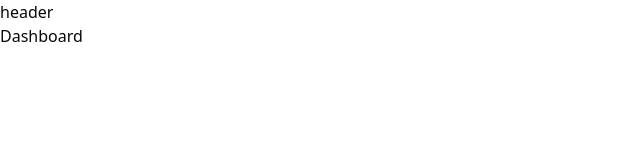
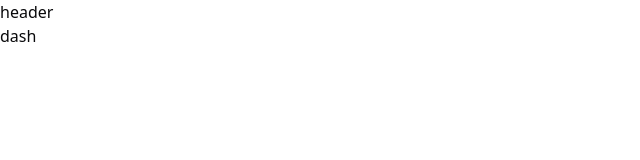
Before and after one commit to jeffersonbraster/dash-food, a React (Vite) app: page / in a window 1280 px wide. Shown: the top 160 px of the page, without its empty margins (0-640 px from the left). Built offline with nearby package versions, Linux system fonts and the light colour scheme.

Commit message:
configurando minimamente seo

```diff
--- a/package.json
+++ b/package.json
@@ -18,6 +18,7 @@
     "match-sorter": "^6.3.1",
     "react": "^18.2.0",
     "react-dom": "^18.2.0",
+    "react-helmet-async": "^2.0.4",
     "react-router-dom": "^6.21.1",
     "sort-by": "^1.2.0",
     "tailwind-merge": "^2.2.0",
--- a/src/App.tsx
+++ b/src/App.tsx
@@ -1,11 +1,17 @@
 import './global.css'
 
+import { Helmet, HelmetProvider } from 'react-helmet-async'
 import { RouterProvider } from 'react-router-dom'
 
 import { router } from './routes'
 
 function App() {
-  return <RouterProvider router={router} />
+  return (
+    <HelmetProvider>
+      <Helmet titleTemplate="%s | DashFood" />
+      <RouterProvider router={router} />
+    </HelmetProvider>
+  )
 }
 
 export default App
--- a/src/pages/app/dashboard.tsx
+++ b/src/pages/app/dashboard.tsx
@@ -1,5 +1,12 @@
+import { Helmet } from 'react-helmet-async'
+
 const Dashboard = () => {
-  return <div>Dashboard</div>
+  return (
+    <>
+      <Helmet title="Home" />
+      <div>dash</div>
+    </>
+  )
 }
 
 export default Dashboard
--- a/src/pages/auth/sign-in.tsx
+++ b/src/pages/auth/sign-in.tsx
@@ -1,5 +1,12 @@
+import { Helmet } from 'react-helmet-async'
+
 const SignIn = () => {
-  return <div>SignIn</div>
+  return (
+    <>
+      <Helmet title="Login" />
+      <div>SignIn</div>
+    </>
+  )
 }
 
 export default SignIn
```
Also changed, not shown: 1 other file (tests, documents, lock files or other folders).
